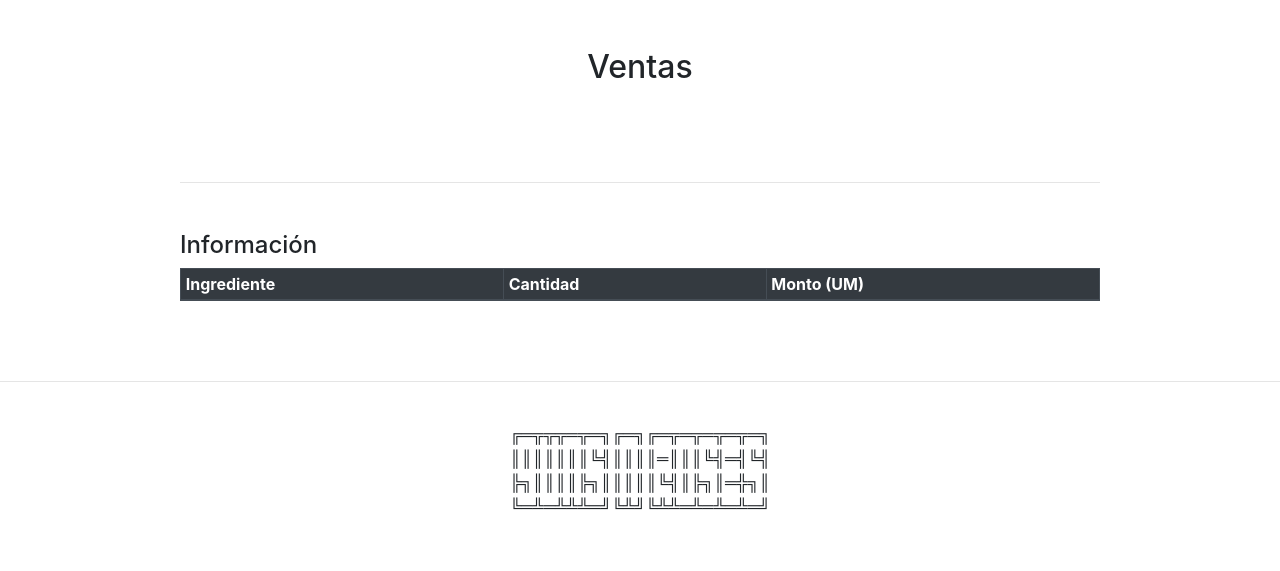
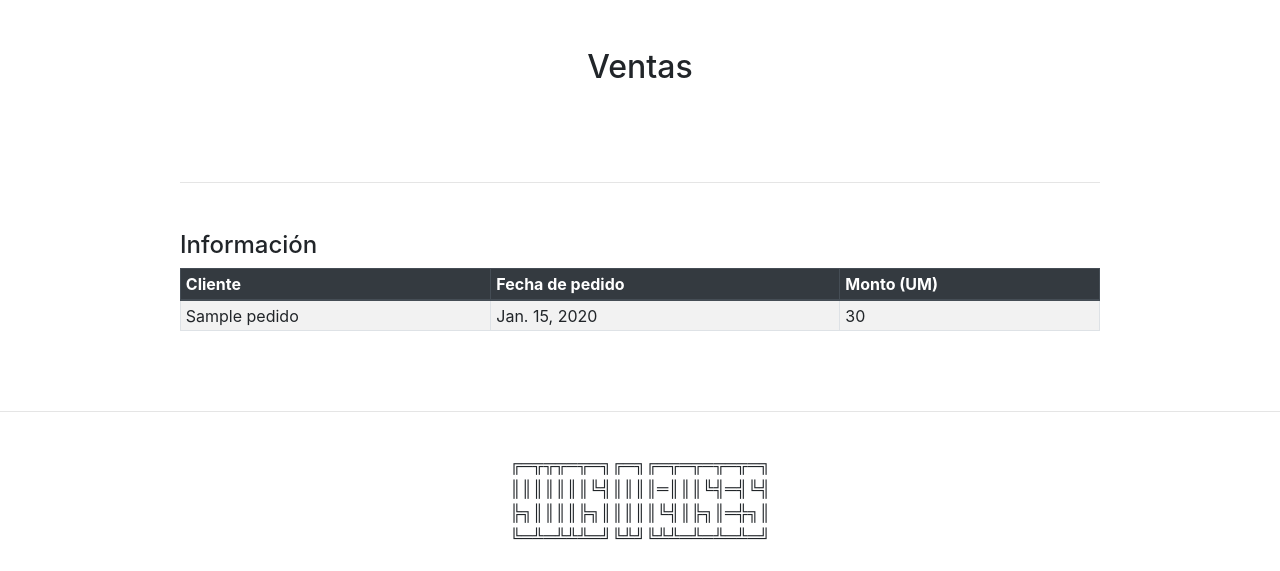
Before and after one commit to emanueldicristofaro/Python-Project--2, a Django app: page /pedidos/ventas/ in a window 1280 px wide. Shown: the part 56-627 px from the top of the page. Run offline with Django 3.2, Linux system fonts and the light colour scheme; tables that the repository leaves empty hold one stand-in row (values such as "Sample post"); lists and menus that the app fills with data are empty; some libraries are stand-ins or nearby versions.

Commit message:
REPORTS - Actualización 🐍

```diff
--- a/mysite/polls/templates/pedidos/ventas.html
+++ b/mysite/polls/templates/pedidos/ventas.html
@@ -64,21 +64,21 @@
                    <thead class="thead-dark">
                      <tr>
 
-                       <th scope="col">Ingrediente</th>
-                       <th scope="col">Cantidad</th>
+                       <th scope="col">Cliente</th>
+                       <th scope="col">Fecha de pedido</th>
                        <th scope="col">Monto (UM)</th>
                      </tr>
                    </thead>
 
                    <tbody>
-                       <!--{% for i in resultado %}-->
+                       {% for i in resultado %}
                        <tr>
 
-                       <td></td>
-                       <td></td>
-                       <td></td>
+                       <td>{{i.nombre}}</td>
+                       <td>{{i.fecha}}</td>
+                       <td>{{i.monto}}</td>
                    </tr>
-                   <!--{% endfor %}-->
+                   {% endfor %}
                    </tbody>
 
                </table>
--- a/mysite/polls/views.py
+++ b/mysite/polls/views.py
@@ -164,7 +164,17 @@ def factura(request, pedido):
 
 def ventas(request):
 
-    return render(request, 'pedidos/ventas.html')
+    raw_query = '''SELECT polls_pedido.id_pedido, polls_pedido.nombreCliente as nombre, polls_pedido.fechaPedido as fecha,
+    ((count(polls_tamano.nombreTamano) * polls_tamano.costoTamano) + (count(polls_bebida.nombreBebida) * polls_bebida.costoBebida) + (count(polls_ingrediente.nombreIngrediente) * polls_ingrediente.costoIngrediente)) as monto
+    FROM polls_pedido, polls_sandwich, polls_bebida, polls_tamano, polls_bebida_sandwich, polls_sandwich_ingrediente, polls_ingrediente
+    WHERE polls_pedido.id_pedido = polls_sandwich.fk_pedido_id and polls_sandwich.fk_tamano_id = polls_tamano.id_tamano and
+    polls_sandwich.id_sandwich = polls_sandwich_ingrediente.fk_sandwich_id and polls_sandwich_ingrediente.fk_ingrediente_id = polls_ingrediente.id_ingrediente and
+    polls_sandwich.id_sandwich = polls_bebida_sandwich.fk_sandwich_id and polls_bebida_sandwich.fk_bebida_id = polls_bebida.id_bebida
+    GROUP BY polls_pedido.nombreCliente'''
+
+    results = Pedido.objects.raw(raw_query)
+
+    return render(request, 'pedidos/ventas.html', {'resultado': results})
 
 #######################################################################
 
```
